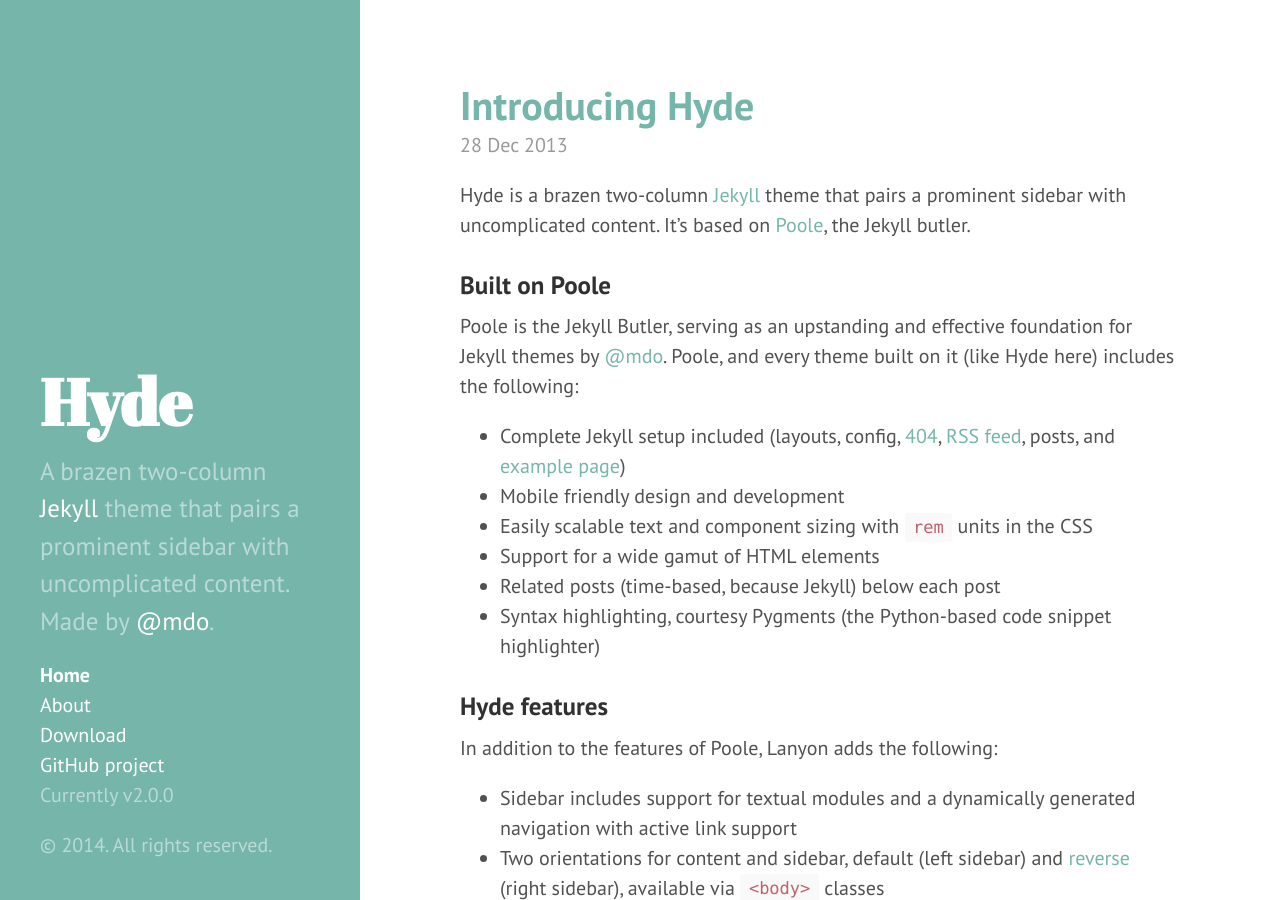
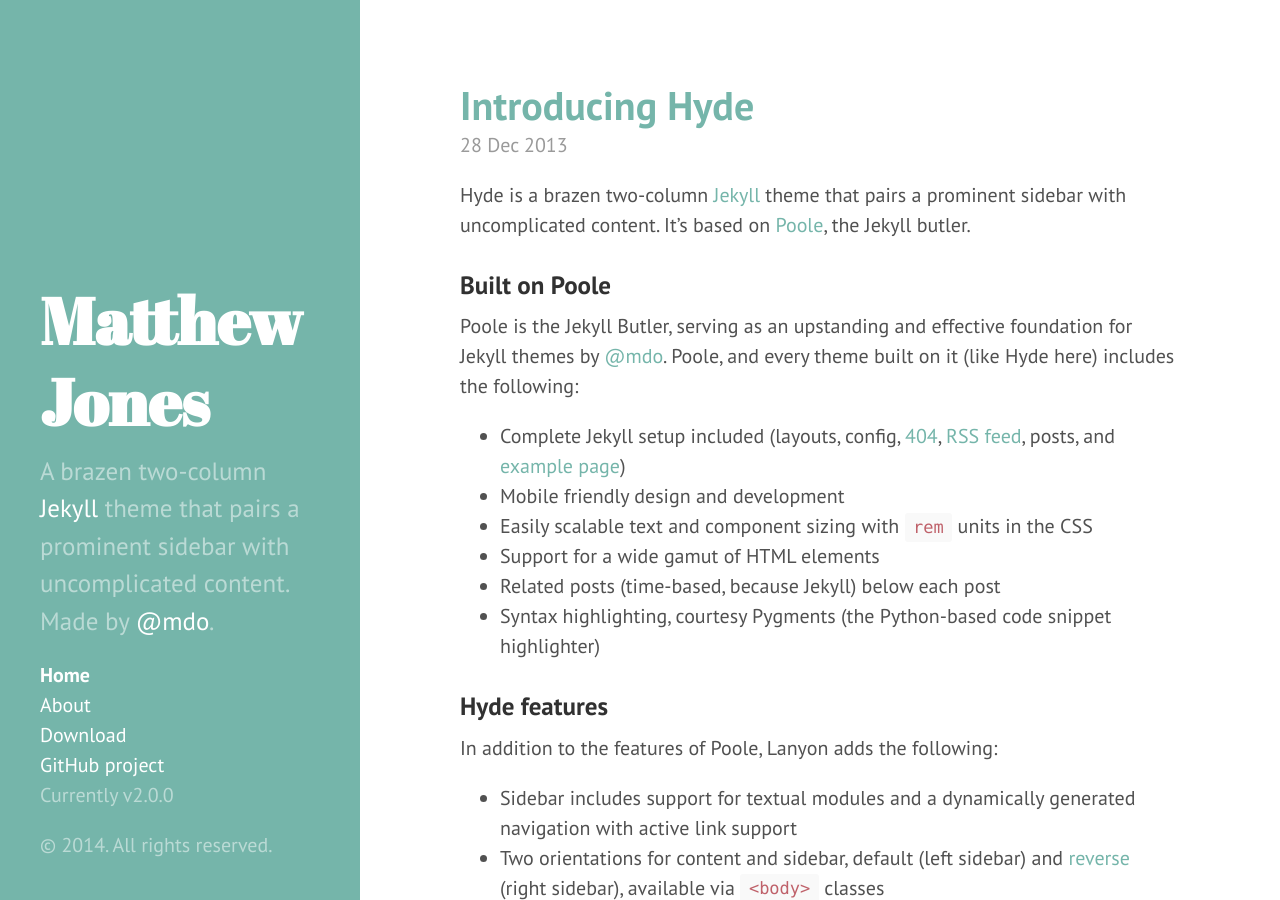
Before and after one commit to mbjones/mbjones.github.io, a Jekyll site: the page built from index.html, in a window 1280 px wide and 900 px high. Built offline with Jekyll 4.4.1, drawn with Linux system fonts in a browser that asks for light colours; Markdown is read by kramdown in place of the engine named in the settings; the list of posts is cut into pages by our own code.

Commit message:
Modified sidebar configuration.

```diff
--- a/_config.yml
+++ b/_config.yml
@@ -6,14 +6,14 @@
 permalink:        pretty
 
 # Setup
-title:            Hyde
-tagline:          'A Jekyll theme'
+title:            Matthew Jones
+tagline:          '@metamattj on software and data'
 description:      'A brazen two-column <a href="http://jekyllrb.com" target="_blank">Jekyll</a> theme that pairs a prominent sidebar with uncomplicated content. Made by <a href="https://twitter.com/mdo" target="_blank">@mdo</a>.'
-url:              http://hyde.getpoole.com
+url:              http://matt.magisa.org
 
 author:
-  name:           'Mark Otto'
-  url:            https://twitter.com/mdo
+  name:           'Matt Jones'
+  url:            https://matt.magisa.org
 
 paginate:         5
 
@@ -21,4 +21,4 @@
 version:          2.0.0
 
 github:
-  repo:           https://github.com/poole/hyde
+  repo:           https://github.com/mbjones
```
